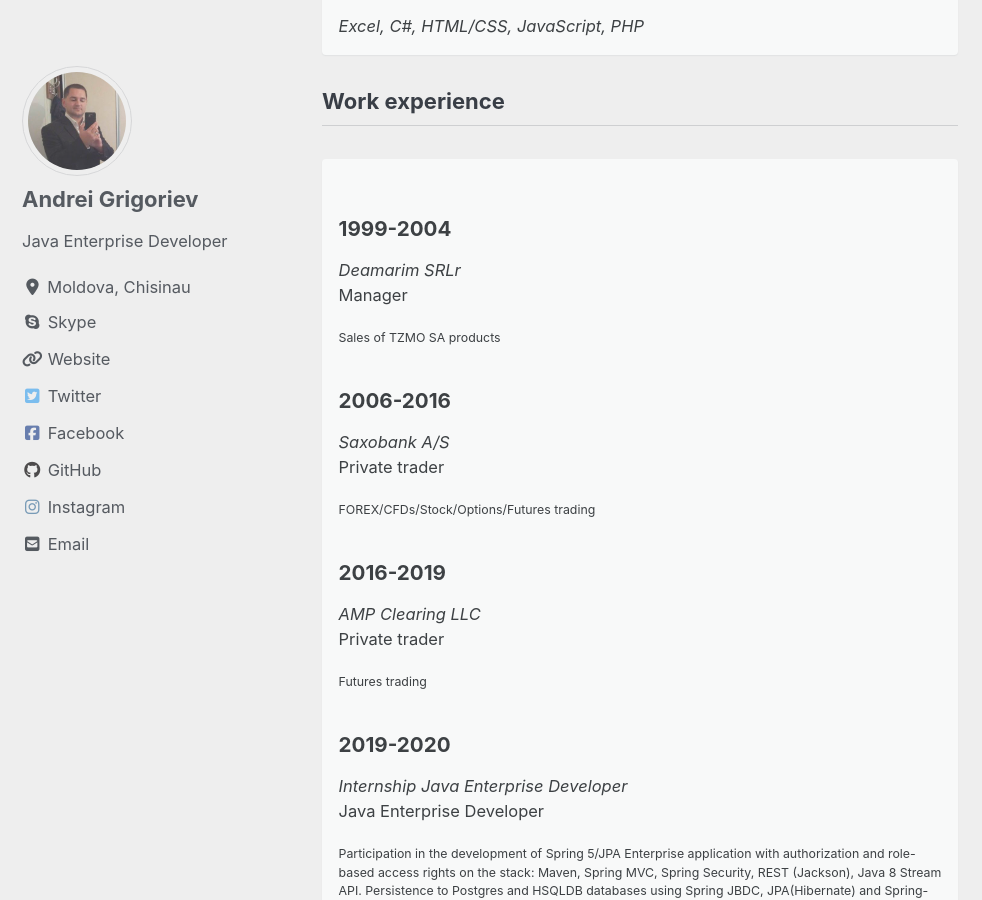
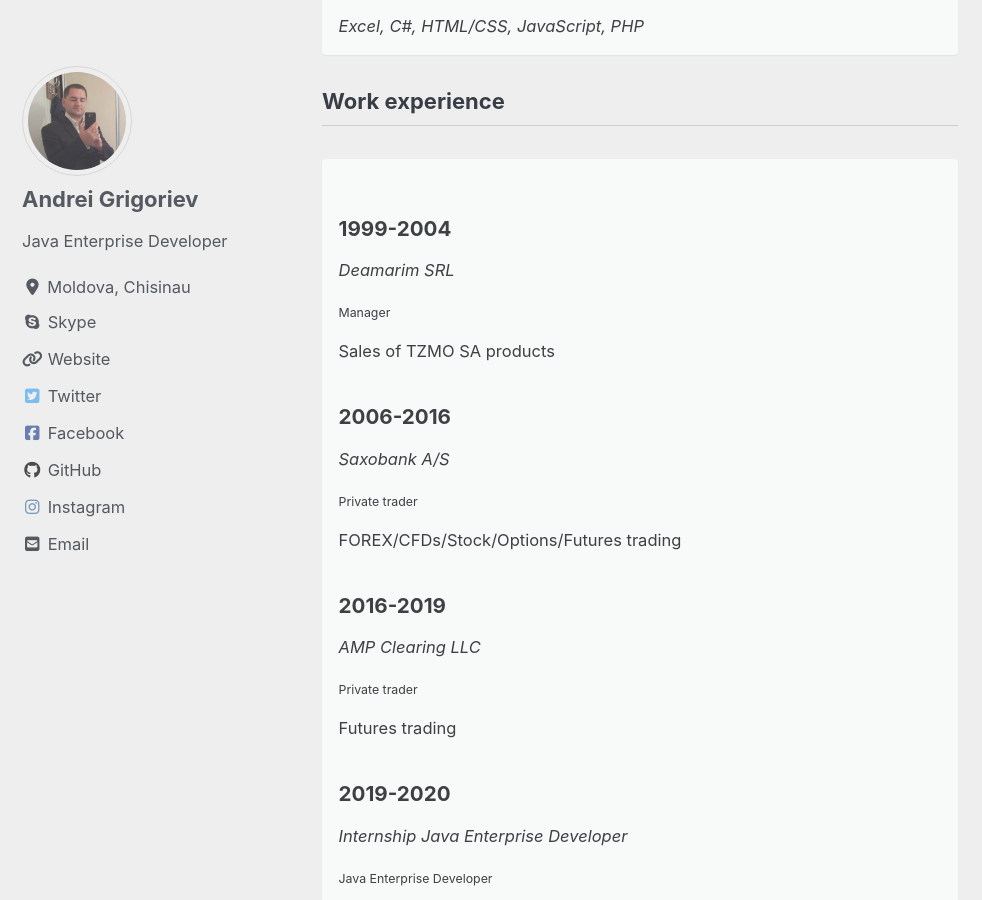
Before and after one commit to grigorievfinance/grigorievfinance.github.io, a Jekyll site: the page built from index.html, in a window 1280 px wide and 900 px high, scrolled down 532 px. Shown: the whole window, without its empty margins (0-982 px from the left). Built offline with Jekyll 4.4.1, drawn with Linux system fonts in a browser that asks for light colours; cached includes are drawn as plain includes; nearby versions of some CDN libraries; the list of posts is cut into pages by our own code.

Commit message:
some fixed

```diff
--- a/_data/ui-text.yml
+++ b/_data/ui-text.yml
@@ -81,7 +81,7 @@ en: &DEFAULT_EN
   project4_name              : "TopJava Online Project"
   project4_link              : "https://grigorievtopjava.herokuapp.com/"
   project4_foundation        : "2020"
-  work1_name                 : "Deamarim SRLr"
+  work1_name                 : "Deamarim SRL"
   work1_function             : "Manager"
   work1_description          : "Sales of TZMO SA products"
   work1_date                 : "1999-2004"
--- a/_layouts/home.html
+++ b/_layouts/home.html
@@ -24,24 +24,24 @@ layout: archive
 <h3 class="archive__subtitle">{{ site.data.ui-text[site.locale].experience_label | default: "Work experience" }}</h3>
 <article class="archive__item notice" itemscope itemtype="https://schema.org/CreativeWork">
     <h2>{{ site.data.ui-text[site.locale].work1_date | default: "1999-2004" }}</h2>
-    <p><em>{{ site.data.ui-text[site.locale].work1_name | default: "Deamarim SRL" }}</em>
-        <br>{{ site.data.ui-text[site.locale].work1_function | default: "Manager" }}</p>
-    <p class="archive__item-excerpt">{{ site.data.ui-text[site.locale].work1_description | default: "Sales of TZMO SA products" }}</p>
+    <p><em>{{ site.data.ui-text[site.locale].work1_name | default: "Deamarim SRL" }}</em></p>
+        <p class="archive__item-excerpt">{{ site.data.ui-text[site.locale].work1_function | default: "Manager" }}</p>
+    <p>{{ site.data.ui-text[site.locale].work1_description | default: "Sales of TZMO SA products" }}</p>
 
     <h2>{{ site.data.ui-text[site.locale].work2_date | default: "2006-2016" }}</h2>
-    <p><em>{{ site.data.ui-text[site.locale].work2_name | default: "Saxobank A/S" }}</em>
-        <br>{{ site.data.ui-text[site.locale].work2_function | default: "Private trader" }}</p>
-    <p class="archive__item-excerpt">{{ site.data.ui-text[site.locale].work2_description | default: "FOREX/CFDs/Stock/Options/Futures trading" }}</p>
+    <p><em>{{ site.data.ui-text[site.locale].work2_name | default: "Saxobank A/S" }}</em></p>
+        <p class="archive__item-excerpt">{{ site.data.ui-text[site.locale].work2_function | default: "Private trader" }}</p>
+    <p>{{ site.data.ui-text[site.locale].work2_description | default: "FOREX/CFDs/Stock/Options/Futures trading" }}</p>
 
     <h2>{{ site.data.ui-text[site.locale].work3_date | default: "2016-2019" }}</h2>
-    <p><em>{{ site.data.ui-text[site.locale].work3_name | default: "AMP Clearing LLC" }}</em>
-        <br>{{ site.data.ui-text[site.locale].work3_function | default: "Private trader" }}</p>
-    <p class="archive__item-excerpt">{{ site.data.ui-text[site.locale].work3_description | default: "Futures trading" }}</p>
+    <p><em>{{ site.data.ui-text[site.locale].work3_name | default: "AMP Clearing LLC" }}</em></p>
+        <p class="archive__item-excerpt">{{ site.data.ui-text[site.locale].work3_function | default: "Private trader" }}</p>
+    <p>{{ site.data.ui-text[site.locale].work3_description | default: "Futures trading" }}</p>
 
     <h2>{{ site.data.ui-text[site.locale].work4_date | default: "2019-2020" }}</h2>
-    <p><em>{{ site.data.ui-text[site.locale].work4_name | default: "TopJava Traineeship" }}</em>
-        <br>{{ site.data.ui-text[site.locale].work4_function | default: "Java Enterprise Developer" }}</p>
-    <p class="archive__item-excerpt">{{ site.data.ui-text[site.locale].work4_description | default: "Java Enterprise Online Project" }}</p>
+    <p><em>{{ site.data.ui-text[site.locale].work4_name | default: "TopJava Traineeship" }}</em></p>
+        <p class="archive__item-excerpt">{{ site.data.ui-text[site.locale].work4_function | default: "Java Enterprise Developer" }}</p>
+    <p>{{ site.data.ui-text[site.locale].work4_description | default: "Java Enterprise Online Project" }}</p>
 </article>
 
 
```
